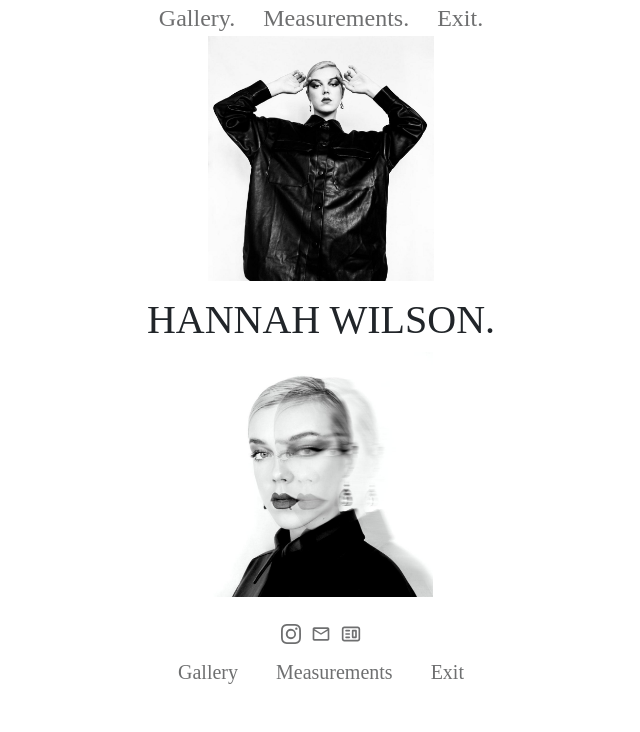
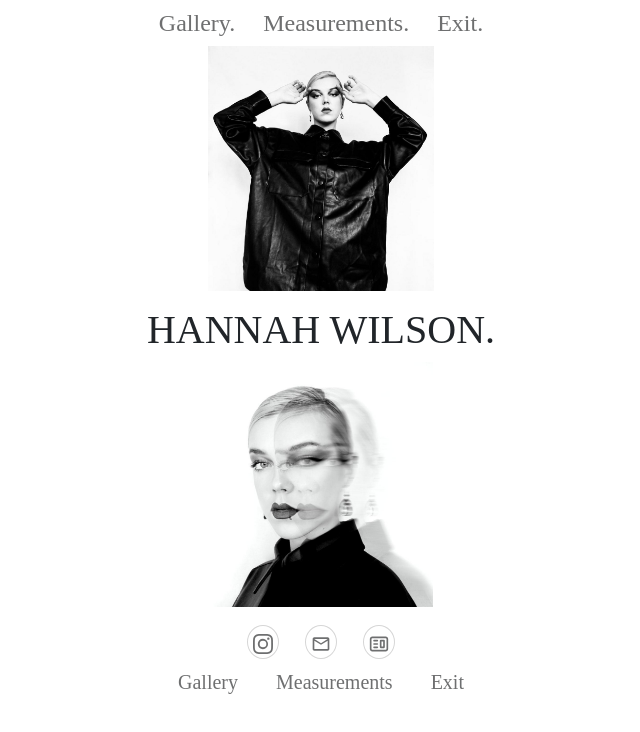
Before and after one commit to kreativekntrl/hannah-wilson, a React (Create React App) app: page / in a window 1280 px wide. Shown: the top 732 px of the page, without its empty margins (319-959 px from the left). Built offline with nearby package versions, Linux system fonts and the light colour scheme.

Commit message:
footer component added and implemented

```diff
--- a/src/components/NavTabs.js
+++ b/src/components/NavTabs.js
@@ -3,7 +3,8 @@ import React from 'react';
 const styles = {
   nav: {
     backGroundColor: "#ffffff",
-    color: "#4b4c4d"
+    color: "#4b4c4d",
+    padding: "5px"
   },
   navUl: {
     padding: "0",
--- /dev/null
+++ b/src/components/components/Footer.js
@@ -0,0 +1,101 @@
+import React from "react";
+import { BsInstagram } from 'react-icons/bs';
+import { MdOutlineEmail } from 'react-icons/md';
+import { CgWebsite } from 'react-icons/cg';
+
+const styles = {
+    footer: {
+      padding: "20px 0",
+      backGroundColor: "#ffffff",
+      color: "#4b4c4d",
+    },
+    footerUl: {
+      padding: "0",
+      listStyle: "none",
+      textAlign: "center",
+      fontSize: "18px",
+      lineHeigt: "1.6",
+      marginBottom: "0",
+    },
+    footerLi: {
+      padding: "0 10px",
+    },
+    a: {
+      textDecoration: "none",
+      opacity: "0.8",
+      color: "#4b4c4d",
+      padding: "5px",
+      fontSize: "20px",
+    },
+    icon: {
+      color: "#4b4c4d",
+      padding: "5px",
+      fontSize: "20px",
+      borderRadius: "50%",
+      border: "1px solid #ccc",
+      margin: "0 8px",
+      width: "40px",
+      height: "40px",
+    },
+    social: {
+      textAlign: "center",
+      paddingBottom: "10px",
+    }
+  }
+
+const Footer = () => {
+    return (
+        <footer style={styles.footer}>
+        <div
+        className="social"
+        style={styles.social}>
+          <a
+          style={styles.a}
+          href='https://instagram.com/hannahnwilson_?igshid=YmMyMTA2M2Y='>
+            <i
+            style={styles.icon}
+            aria-label="Instagram"><BsInstagram /></i>
+          </a>
+          <a
+          style={styles.a}
+          href='mailto:hannahwilson2690@gmail.com?'
+          subject="portfolio inquiry">
+            <i
+            style={styles.icon}
+            aria-label="Email"><MdOutlineEmail /></i>
+          </a>
+          <a
+          style={styles.a}
+          href='https://www.tcmmodels.com/women-mainboard/1440349/hannah-w'>
+            <i
+            style={styles.icon}
+            aria-label="Agency Website"><CgWebsite /></i>
+          </a>
+        </div>
+        <ul
+        className="list-inline"
+        style={styles.footerUl}>
+            <li
+            className="list-inline-item"
+            style={styles.footerLi}>
+              <a
+              href="#Gallery"
+              style={styles.a}>Gallery</a></li>
+            <li
+            className="list-inline-item"
+            style={styles.footerLi}>
+              <a
+              href="#Measurements"
+              style={styles.a}>Measurements</a></li>
+            <li
+            className="list-inline-item"
+            style={styles.footerLi}>
+              <a
+              href="#Landing"
+              style={styles.a}>Exit</a></li>
+        </ul>
+    </footer>
+    )
+}
+
+export default Footer;
--- a/src/components/pages/Gallery.js
+++ b/src/components/pages/Gallery.js
@@ -1,9 +1,11 @@
 import React from 'react';
+import Footer from '../components/Footer';
 
 export default function Gallery() {
     return (
       <div>
             <h1>GALLERY</h1>
+            <Footer />
       </div>
   )
 }
--- a/src/components/pages/Landing.js
+++ b/src/components/pages/Landing.js
@@ -1,40 +1,7 @@
 import React from 'react';
 import landingPic1 from '../images/30.jpg';
 import landingPic2 from '../images/29.jpg';
-import { BsInstagram } from 'react-icons/bs';
-import { MdOutlineEmail } from 'react-icons/md';
-import { CgWebsite } from 'react-icons/cg';
-
-
-const styles = {
-  footer: {
-    padding: "20px 0",
-    backGroundColor: "#ffffff",
-    color: "#4b4c4d",
-  },
-  footerUl: {
-    padding: "0",
-    listStyle: "none",
-    textAlign: "center",
-    fontSize: "18px",
-    lineHeigt: "1.6",
-    marginBottom: "0",
-  },
-  footerLi: {
-    padding: "0 10px",
-  },
-  a: {
-    textDecoration: "none",
-    opacity: "0.8",
-    color: "#4b4c4d",
-    padding: "5px",
-    fontSize: "20px",
-  },
-  social: {
-    textAlign: "center",
-    paddingBottom: "10px",
-  }
-}
+import Footer from '../components/Footer';
 
 export default function Landing({currentPage, handlePageChange}) {
     return (
@@ -52,53 +19,7 @@ export default function Landing({currentPage, handlePageChange}) {
              style={{height: "245px", width: "340px", margin: "auto"}}>
             <img src={landingPic2} alt="creative black and white head shot" style={{height: "100%", width: "100%", objectFit: "contain"}}/>
             </div>
-        <footer style={styles.footer}>
-            <div
-            className="social"
-            style={styles.social}>
-              <a
-              style={styles.a}
-              href='https://instagram.com/hannahnwilson_?igshid=YmMyMTA2M2Y='>
-                <i aria-label="Instagram"><BsInstagram /></i>
-              </a>
-              <a
-              style={styles.a}
-              href='mailto:hannahwilson2690@gmail.com?'
-              subject="portfolio inquiry">
-                <i aria-label="Email"><MdOutlineEmail /></i>
-              </a>
-              <a
-              style={styles.a}
-              href='https://www.tcmmodels.com/women-mainboard/1440349/hannah-w'>
-                <i aria-label="Agency Website"><CgWebsite /></i>
-              </a>
-            </div>
-            <ul
-            className="list-inline"
-            style={styles.footerUl}>
-                <li
-                className="list-inline-item"
-                style={styles.footerLi}>
-                  <a
-                  href="#Gallery"
-                  onClick={() => handlePageChange('Gallery')}
-                  style={styles.a}>Gallery</a></li>
-                <li
-                className="list-inline-item"
-                style={styles.footerLi}>
-                  <a
-                  href="#Measurements"
-                  onClick={() => handlePageChange('Measurements')}
-                  style={styles.a}>Measurements</a></li>
-                <li
-                className="list-inline-item"
-                style={styles.footerLi}>
-                  <a
-                  href="#Landing"
-                  onClick={() => handlePageChange('Landing')}
-                  style={styles.a}>Exit</a></li>
-            </ul>
-        </footer>
+          <Footer />
     </div>
   )
 }
--- a/src/components/pages/Measurements.js
+++ b/src/components/pages/Measurements.js
@@ -1,9 +1,12 @@
 import React from 'react';
+import Footer from '../components/Footer';
 
 export default function Measurements() {
     return (
       <div>
             <h1>Measurements</h1>
+
+          <Footer/>
       </div>
   )
 }
```
